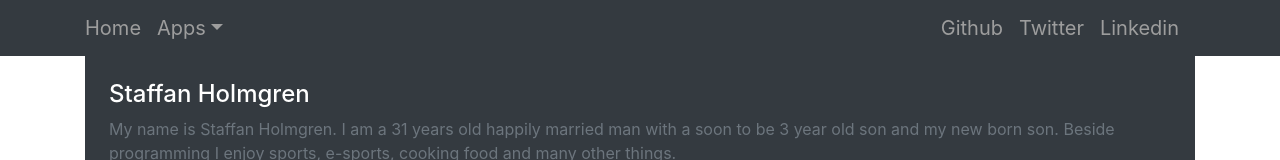
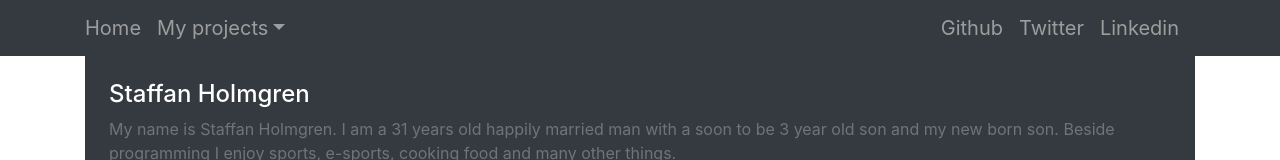
Before and after one commit to linkebon/homepage, a React app in the folder frontend/app/: page / in a window 1280 px wide. Shown: the top 160 px of the page. Built offline with nearby package versions, Linux system fonts and the light colour scheme; the HTML template or start-up script is replaced by a standard one.

Commit message:
Updated links to my projects

```diff
--- a/frontend/app/src/components/Navbar.js
+++ b/frontend/app/src/components/Navbar.js
@@ -7,11 +7,11 @@ const Navbar = (props) => (
             <Link className="navbar-brand" to="/">Home</Link>
             <Link className="navbar-brand dropdown-toggle" data-toggle="dropdown" to="#" role="button"
                   aria-haspopup="true"
-                  aria-expanded="false">Apps</Link>
+                  aria-expanded="false">My projects</Link>
             <div className="dropdown-menu bg-light" aria-labelledby="Preview">
-                <Link className="dropdown-item text-dark" to="/todoapp">Todo app</Link>
+                <Link className="dropdown-item text-dark" to="http://80.216.91.89:5000/" target="_blank">Bostadsköp</Link>
+                <Link className="dropdown-item text-dark" to="http://80.216.91.89:5001/" target="_blank">Holmgrenska</Link>
                 <Link className="dropdown-item text-dark" to="/twitterapp">Twitter app</Link>
-                <Link className="dropdown-item text-dark" to="/counterapp">Counter app</Link>
             </div>
             <Link className="navbar-brand float-right" to="https://www.linkedin.com/in/staffan-holmgren-0b39aa44/" target="_blank">Linkedin</Link>
             <Link className="navbar-brand float-right" to="https://twitter.com/linkebon" target="_blank">Twitter</Link>
```
Also changed, not shown: 1 other file (tests, documents, lock files or other folders).
